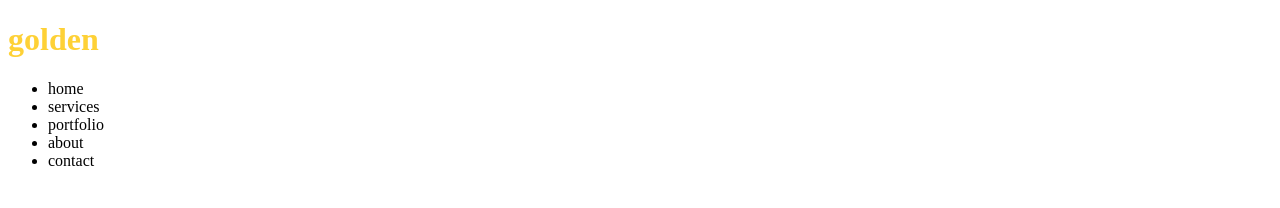
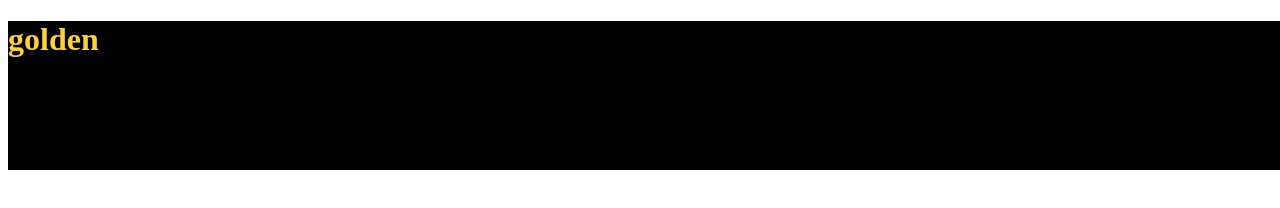
Before and after one commit to AgnieszkaSzostak/landing-page, a website: page index.html in a window 1280 px wide. Drawn offline with Linux system fonts and the light colour scheme.

Commit message:
Fix watch task

```diff
--- a/package.json
+++ b/package.json
@@ -19,7 +19,7 @@
     "build-dev:sass": "node-sass --output-style expanded --source-map true -o css sass",
     "build-dev": "npm-run-all build-dev:sass build:autoprefixer",
 
-    "watch": "npm run build && npm run build-dev && npm-run all -p watch:*",
+    "watch": "npm run build && npm run build-dev && npm-run-all -p watch:*",
     "watch:browsersync": "browser-sync start --server --files \"css/*.css\" \"*.html\"",
     "watch:sassprefixer": "onchange sass/*.scss -- npm run build-dev"
   },
--- a/sass/style.scss
+++ b/sass/style.scss
@@ -1,5 +1,6 @@
 .header {
-  background-color: transparent;
+  background-color: black;
+  width: 100vw;
 }
 
 .header-title {
```
Also changed, not shown: css/style.css, 1 other file.
